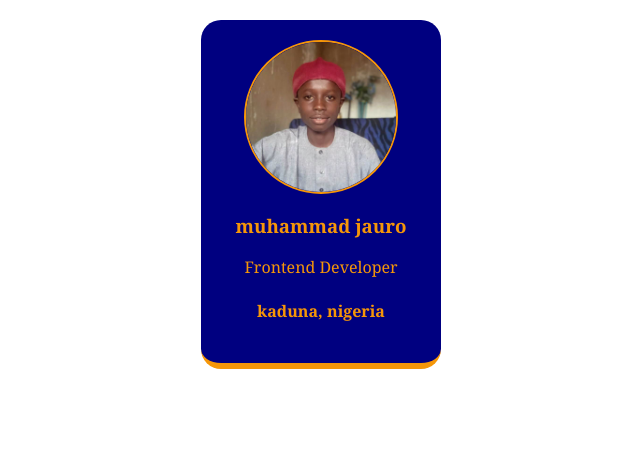
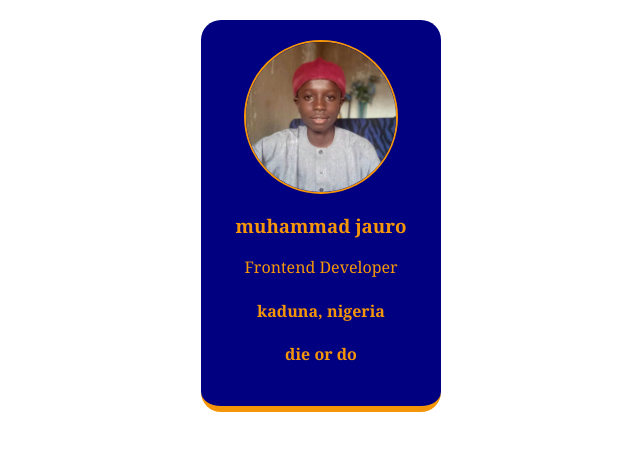
Before and after one commit to jauro-coder/bussinesscard, a plain HTML site: page index.html in a window 1280 px wide. Shown: the whole page, without its empty margins (319-959 px from the left). Drawn offline with Linux system fonts and the light colour scheme.

Commit message:
Update index.html

```diff
--- a/index.html
+++ b/index.html
@@ -9,6 +9,7 @@
                 <h3>muhammad jauro</h3>
                 <p>Frontend Developer</p>
                 <h4>kaduna, nigeria</h4>
+                <h4>die or do</h4>
             </div>
         </div>
     </body>
```
